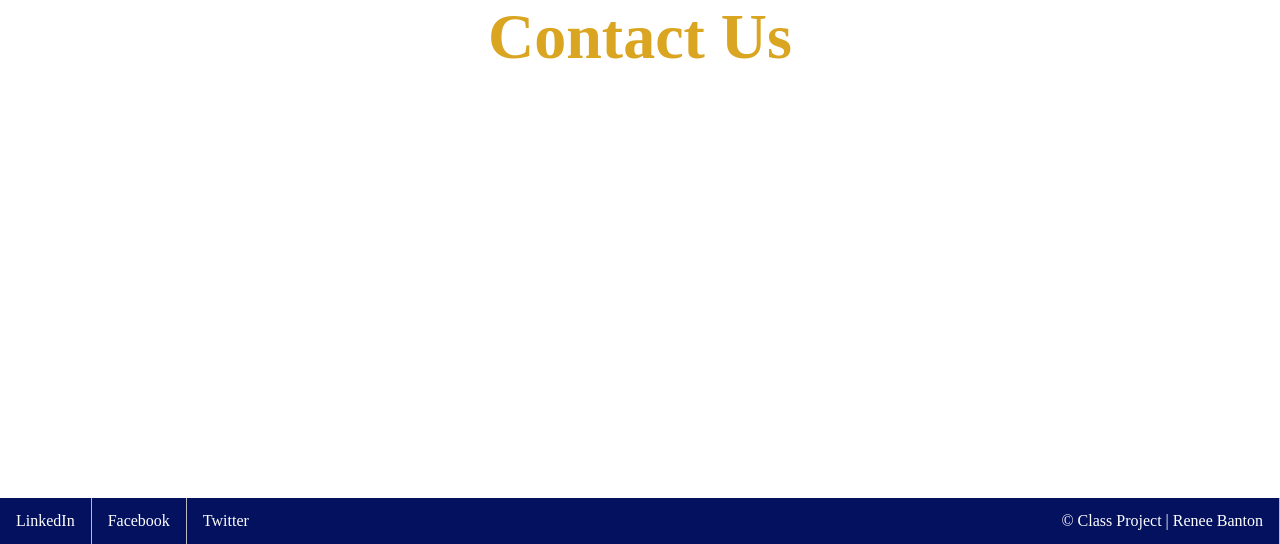
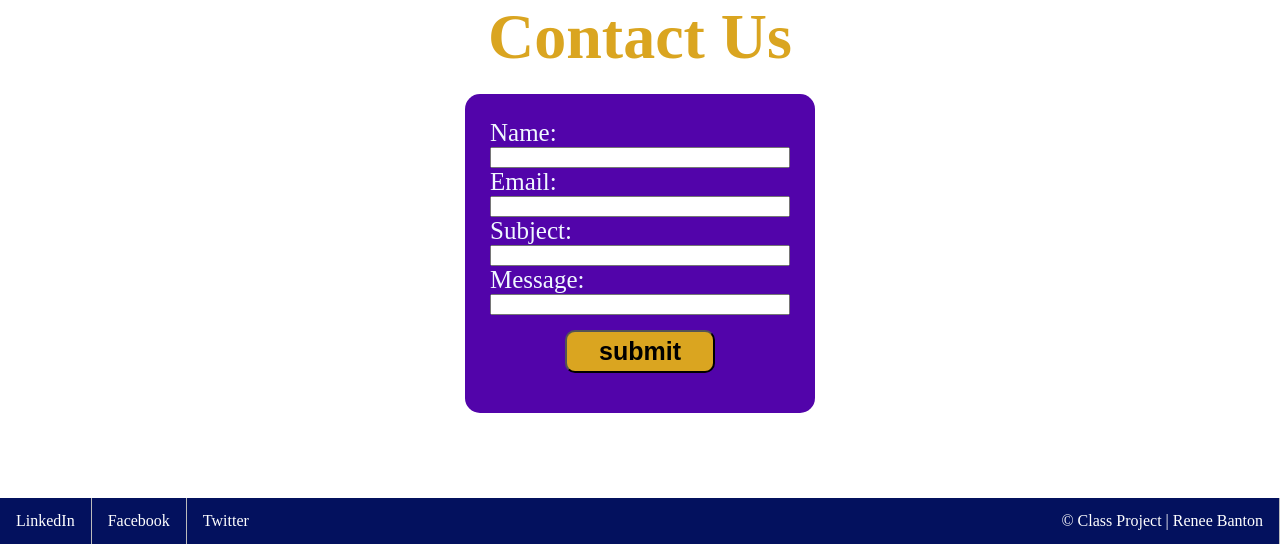
Before and after one commit to AlgoRhythem/Pytho-Mobile-Responsive-Site, a Django app: page /contact in a window 1280 px wide. Shown: the part 256-800 px from the top of the page. Run offline with Django 4.2, Linux system fonts and the light colour scheme.

Commit message:
Updated May 10, 2022

```diff
--- a/classProject/urls.py
+++ b/classProject/urls.py
@@ -24,7 +24,7 @@ urlpatterns = [
     #add a new path for your view:
     path('',views.index, name='index'),
     path('about',views.about, name='about'),
-    path('contact',views.contact, name='contact'),
+    path('contact',views.contactPage, name='contact'),
     path('services',views.services, name='services'),
     path('profile',views.profile, name='profile'),
     path('signup',views.signup, name='signup'),
--- a/cp/admin.py
+++ b/cp/admin.py
@@ -1,6 +1,8 @@
+from operator import concat
 from django.contrib import admin
 #import the 'user' model:
-from .models import user
+from .models import user, contact
 
 # Register your models here.
 admin.site.register(user)
+admin.site.register(contact)
--- a/cp/forms.py
+++ b/cp/forms.py
@@ -1,4 +1,5 @@
 #Import what you need:
+from email import message
 from django import forms
 
 #Create our 'form' class:
@@ -12,3 +13,9 @@ class signupForm(forms.Form):
 class loginForm(forms.Form):
     email = forms.CharField(max_length=100, label='enter your email', widget=forms.EmailInput(attrs={'placeholder': 'enter email address', 'style': 'height: 25px; border-radius: 5px; background-color: aliceblue;'}))
     password = forms.CharField(max_length=100, label='enter your password', widget=forms.PasswordInput(attrs={'placeholder': 'enter a password', 'style': 'height: 25px; border-radius: 5px; background-color: aliceblue;'}))
+
+class contactForm(forms.Form):
+    name = forms.CharField(max_length=50, label='Name:')
+    email = forms.CharField(max_length=50, label='Email:')
+    subject = forms.CharField(max_length=50, label='Subject:')
+    message = forms.CharField(max_length=500, label='Message:')
--- a/cp/templates/pages/contact.html
+++ b/cp/templates/pages/contact.html
@@ -3,5 +3,14 @@
 {% block content %}
 <main>
     <h1>Contact Us</h1>
+    <form class="signupForm" action="/contact" method="post"> <!--post method is more secure than get method-->
+        {% csrf_token %}
+
+        <!-- This is the variable name in our render request in our contact function: 'contactForm': contact_form-->
+        {{ contactForm }}
+
+        <input cl class="submit" type="submit" value="submit">
+    </form>
+    <h4>{{ successMessage }}</h4>
 </main>
 {% endblock %}
--- a/cp/views.py
+++ b/cp/views.py
@@ -1,8 +1,10 @@
+from unicodedata import name
 from django.shortcuts import redirect, render
-#Import the 'signupForm' form:
-from .forms import loginForm, signupForm
-#Import the 'user' model:
+#Import the forms:
+from .forms import loginForm, signupForm, contactForm
+#Import the models:
 from .models import user
+from .models import contact
 #Import serializer:
 from django.core import serializers
 #Import JSON:
@@ -11,9 +13,6 @@ import json
 #Import server:
 '''from django.http import HttpResponse''' #Don't need this right now
 
-#Import our signupForm class from our forms file:
-from .forms import signupForm
-
 # Create your views here (by creating a function that will display the page).
 def index(request):
     return render(request, 'pages/index.html')
@@ -21,8 +20,25 @@ def index(request):
 def about(request):
     return render(request, 'pages/about.html')
 
-def contact(request):
-    return render(request, 'pages/contact.html')
+def contactPage(request):
+    if request.method == 'POST':
+        #create variable for the form:
+        contact_form = contactForm(request.POST)
+        if contact_form.is_valid():
+            #create variables to store user input:
+            userName = contact_form.cleaned_data['name']
+            userEmail = contact_form.cleaned_data['email']
+            userSubject = contact_form.cleaned_data['subject']
+            userMessage = contact_form.cleaned_data['message']
+            #insert the data into our 'contact' database from our model:
+            contact_data = contact(dbname = userName, dbemail = userEmail, dbsubject = userSubject, dbmessage = userMessage)
+            contact_data.save()
+            success_message = 'Your message has been sent!'
+            contactF = contactForm()
+            return render(request, 'pages/contact.html', {'contactForm': contactF, 'successMessage': success_message})
+    else:
+        contactF = contactForm()
+        return render(request, 'pages/contact.html', {'contactForm': contactF})
 
 def services(request):
     return render(request, 'pages/services.html')
```
Also changed, not shown: cp/models.py (+8 -0 lines), cp/migrations/0002_contact.py (added), db.sqlite3.
